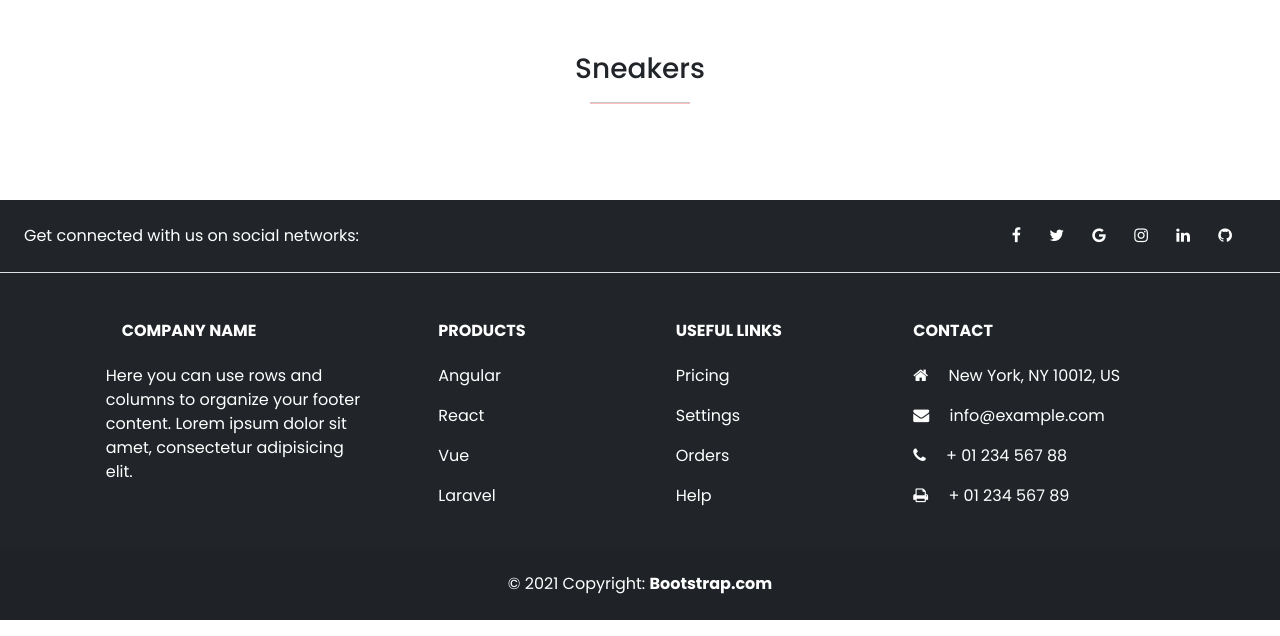
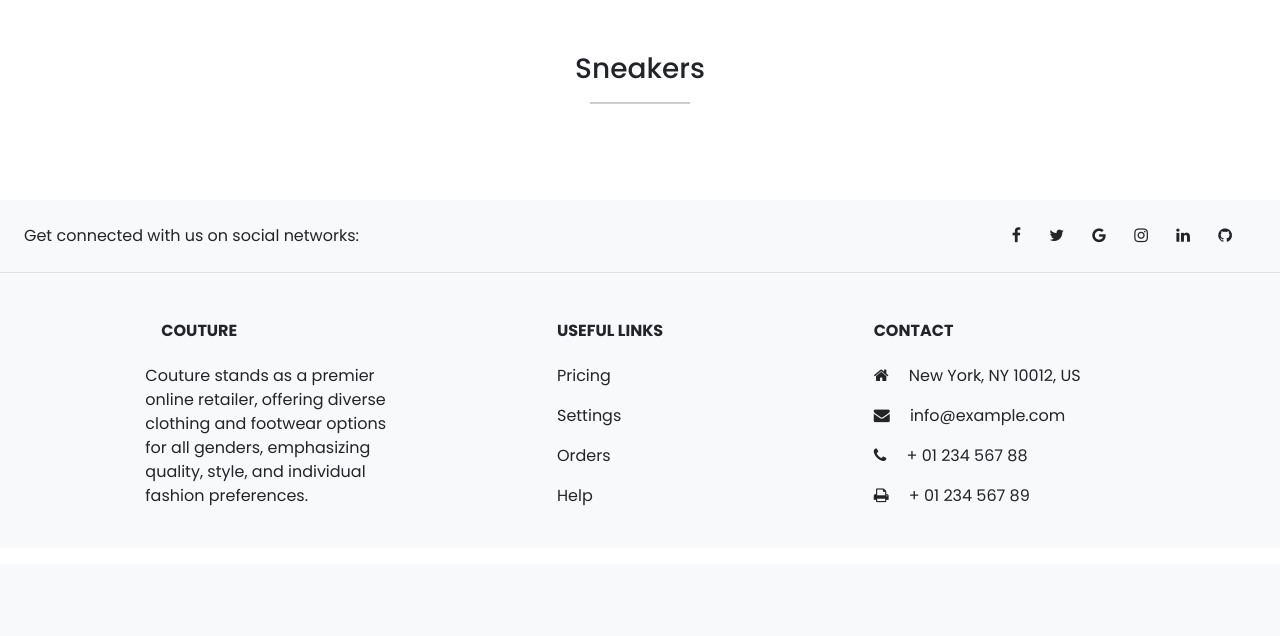
Before and after one commit to ishita1432/Couture, a Django app: page / in a window 1280 px wide. Shown: the part 1755-2391 px from the top of the page. After the commit the page ends 2261 px from the top, so only its background shows below. Run offline with Django 4.2, Linux system fonts and the light colour scheme; data that the repository does not hold is empty; some libraries are stand-ins or nearby versions.

Commit message:
Update footer.html

```diff
--- a/templates/footer.html
+++ b/templates/footer.html
@@ -1,6 +1,6 @@
 {% block content %}
 <!-- Footer -->
-<footer class="text-center text-lg-start text-white bg-dark " >
+<footer class="text-center text-lg-start text-dark bg-light " >
     <!-- Section: Social media -->
     <section class="d-flex justify-content-center justify-content-lg-between p-4 border-bottom">
       <!-- Left -->
@@ -43,35 +43,14 @@
           <div class="col-md-3 col-lg-4 col-xl-3 mx-auto mb-4">
             <!-- Content -->
             <h6 class="text-uppercase fw-bold mb-4">
-              <i class="fa fa-gem me-3"></i>Company name
+              <i class="fa fa-gem me-3"></i>Couture
             </h6>
             <p>
-              Here you can use rows and columns to organize your footer content. Lorem ipsum
-              dolor sit amet, consectetur adipisicing elit.
+              Couture stands as a premier online retailer, offering diverse clothing and footwear options for all genders, emphasizing quality, style, and individual fashion preferences.
             </p>
           </div>
           <!-- Grid column -->
 
-          <!-- Grid column -->
-          <div class="col-md-2 col-lg-2 col-xl-2 mx-auto mb-4">
-            <!-- Links -->
-            <h6 class="text-uppercase fw-bold mb-4">
-              Products
-            </h6>
-            <p>
-              <a href="#!" class="text-reset" style="text-decoration:None;">Angular</a>
-            </p>
-            <p>
-              <a href="#!" class="text-reset" style="text-decoration:None;">React</a>
-            </p>
-            <p>
-              <a href="#!" class="text-reset" style="text-decoration:None;">Vue</a>
-            </p>
-            <p>
-              <a href="#!" class="text-reset" style="text-decoration:None;">Laravel</a>
-            </p>
-          </div>
-          <!-- Grid column -->
 
           <!-- Grid column -->
           <div class="col-md-3 col-lg-2 col-xl-2 mx-auto mb-4">
@@ -114,10 +93,10 @@
     <!-- Section: Links  -->
 
     <!-- Copyright -->
-    <div class="text-center p-4" style="background-color: rgba(0, 0, 0, 0.05);">
-      © 2021 Copyright:
-      <a class="text-reset fw-bold" href="https://mdbootstrap.com/" style="text-decoration:None;">Bootstrap.com</a>
-    </div>
+    <!--<div class="text-center p-4" style="background-color: rgba(0, 0, 0, 0.05);">-->
+    <!--  © 2021 Copyright:-->
+    <!--  <a class="text-reset fw-bold" href="https://mdbootstrap.com/" style="text-decoration:None;">Bootstrap.com</a>-->
+    <!--</div>-->
     <!-- Copyright -->
   </footer>
   <!-- Footer -->
```
